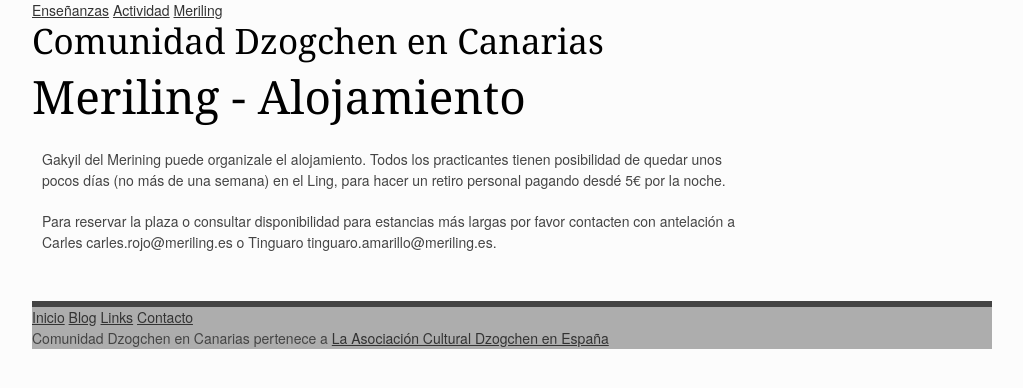
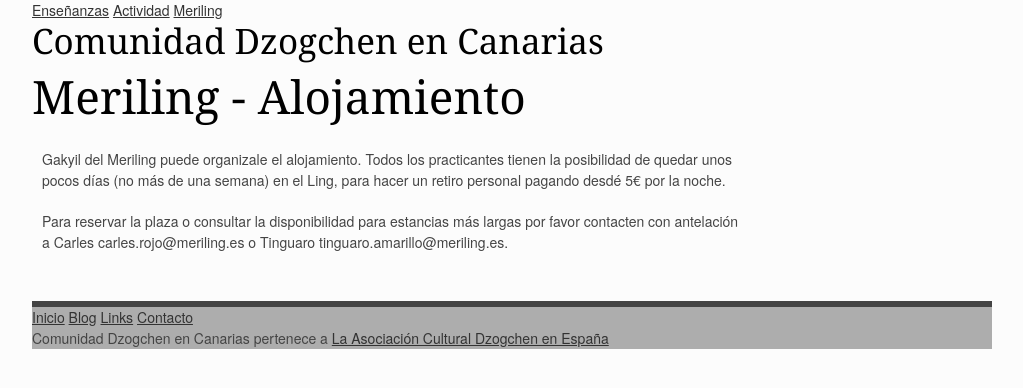
Before and after one commit to k1000/meriling, a Jekyll site: the page built from amarillo/alojamiento.md, in a window 1280 px wide. Shown: the top 388 px of the page, without its empty margins (128-1151 px from the left). Built offline with Jekyll 4.4.1, drawn with Linux system fonts in a browser that asks for light colours; nearby versions of some CDN libraries; some web fonts are replaced; comment, search, counter and statistics services are not loaded.

Commit message:
Update amarillo/alojamiento.md

```diff
--- a/amarillo/alojamiento.md
+++ b/amarillo/alojamiento.md
@@ -3,7 +3,7 @@
 categories: amarillo
 title: Meriling - Alojamiento
 ---
-Gakyil del Merining puede organizale el alojamiento.
-Todos los practicantes tienen posibilidad de quedar unos pocos días (no más de una semana) en el Ling, para hacer un retiro personal pagando desdé 5€ por la noche.
+Gakyil del Meriling puede organizale el alojamiento.
+Todos los practicantes tienen la posibilidad de quedar unos pocos días (no más de una semana) en el Ling, para hacer un retiro personal pagando desdé 5€ por la noche.
 
-Para reservar la plaza o consultar disponibilidad para estancias más largas por favor contacten con antelación a Carles carles.rojo@meriling.es o Tinguaro tinguaro.amarillo@meriling.es.
+Para reservar la plaza o consultar la disponibilidad para estancias más largas por favor contacten con antelación a Carles carles.rojo@meriling.es o Tinguaro tinguaro.amarillo@meriling.es.
```
